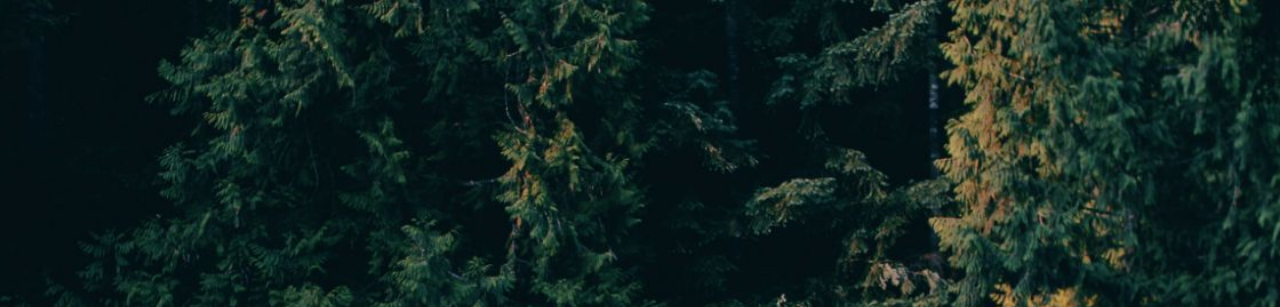
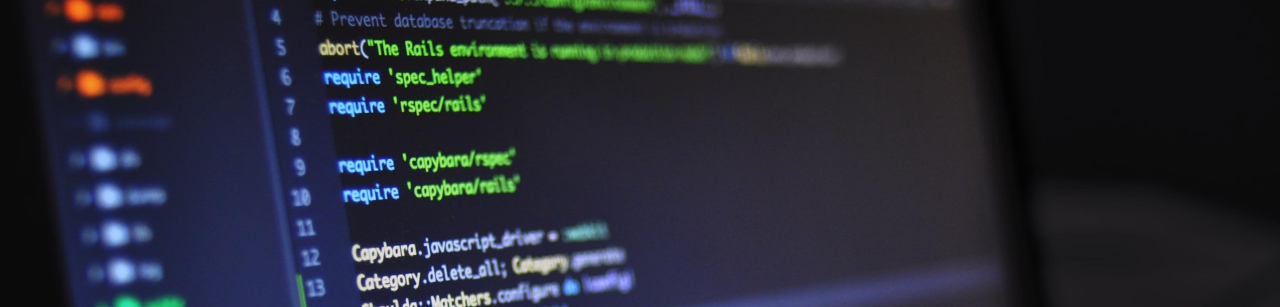
Before and after one commit to Naxthor/naxthor.github.io, a plain HTML site: page index.html in a window 1280 px wide. Shown: the top 307 px of the page. Drawn offline with nearby package versions, Linux system fonts and the light colour scheme.

Commit message:
Update index.html

```diff
--- a/index.html
+++ b/index.html
@@ -9,7 +9,7 @@
 body,h1 {font-family: "Raleway", sans-serif}
 body, html {height: 100%}
 .bgimg {
-    background-image: url('/forestbridge.jpg');
+    background-image: url('/blur-close-up-code-546819.jpeg');
     min-height: 100%;
     background-position: center;
     background-size: cover;
```
